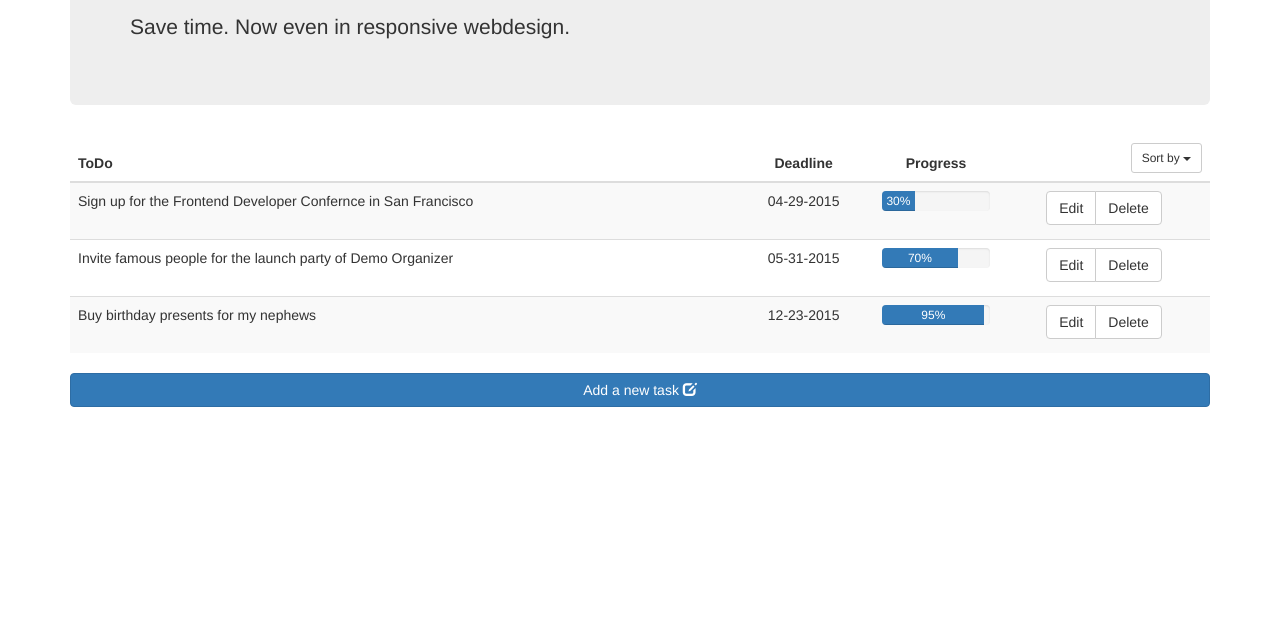
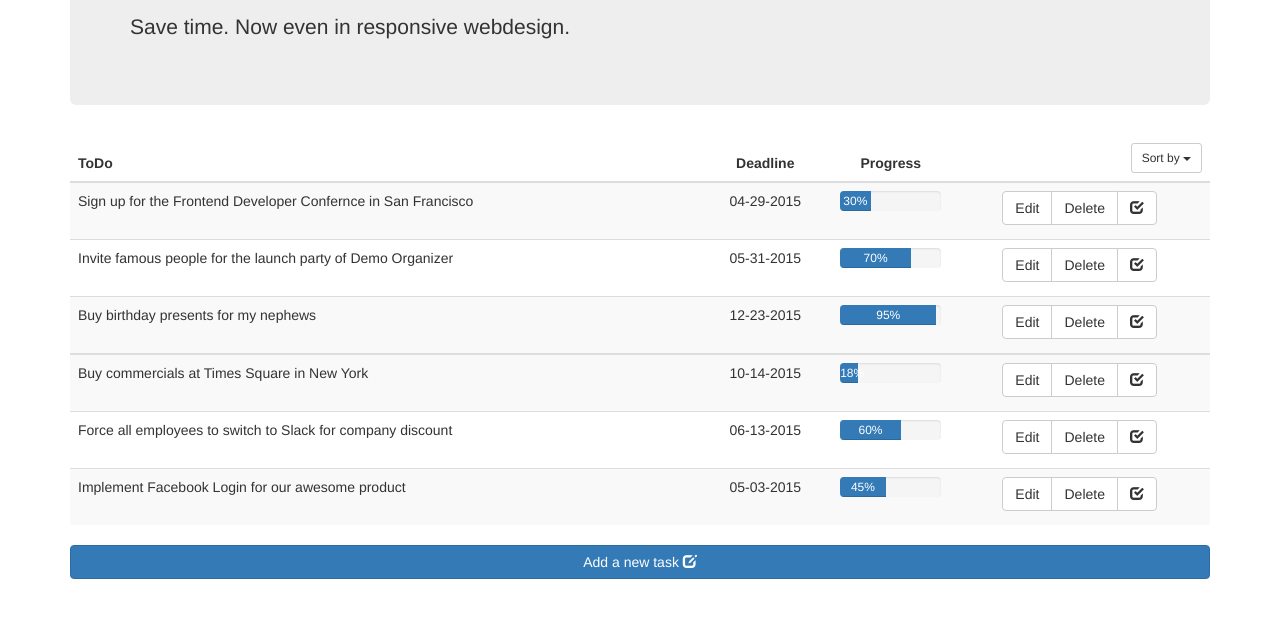
Before and after one commit to patreu22/ProgrammierpraktikumTest, a plain HTML site: page demoIndex.html in a window 1280 px wide. Shown: the part 180-798 px from the top of the page. Drawn offline with nearby package versions, Linux system fonts and the light colour scheme.

Commit message:
Tooltip, Checkbutton and more Data added

```diff
--- a/demoIndex.html
+++ b/demoIndex.html
@@ -9,6 +9,12 @@
 
     <!-- Bootstrap -->
     <link href="/bootstrap/css/bootstrap.min.css" rel="stylesheet">
+
+    <!-- jQuery (necessary for Bootstrap's JavaScript plugins) -->
+    <script src="https://ajax.googleapis.com/ajax/libs/jquery/1.11.2/jquery.min.js"></script>
+
+    <!-- Include all compiled plugins (below), or include individual files as needed -->
+    <script src="/bootstrap/js/bootstrap.min.js"></script>
 
 
   </head>
@@ -43,7 +49,6 @@
                       <li><a>Deadline: late to soon</a></li>
                       <li class="divider"></li>
                       <li><a>Progress: low to high</a></li>
-                      <li class="divider"></li>
                       <li><a>Progress: high to low</a></li>
                     </ul>
                 </div>
@@ -67,6 +72,7 @@
                 <div class="btn-group">
                   <button class="btn btn-default">Edit</button>
                   <button class="btn btn-default">Delete</button>
+                  <button class="btn btn-default" data-toggle="tooltip" title="Done?" data-placement="right"><span class="glyphicon glyphicon-check"></button>
                 </div>
               </td>
             </tr>
@@ -84,6 +90,7 @@
               <div class="btn-group">
                 <button class="btn btn-default">Edit</button>
                 <button class="btn btn-default">Delete</button>
+                <button class="btn btn-default" data-toggle="tooltip" title="Done?" data-placement="right"><span class="glyphicon glyphicon-check"></button>
               </div>
             </td>
             </tr>
@@ -101,9 +108,66 @@
                 <div class="btn-group">
                   <button class="btn btn-default">Edit</button>
                   <button class="btn btn-default">Delete</button>
+                  <button class="btn btn-default" data-toggle="tooltip" title="Done?" data-placement="right"><span class="glyphicon glyphicon-check"></button>
                 </div>
               </td>
             </tr>
+          <tbody>
+              <tr>
+              <td class="text-left">Buy commercials at Times Square in New York</td>
+              <td>10-14-2015</td>
+              <td>
+                <div class="progress">
+                  <div class="progress-bar" role="progressbar" aria-valuenow="18" aria-valuemin="0" aria-valuemax="100" style="width:18%">
+                    18%
+                  </div>
+                </div>
+              </td>
+              <td >
+                <div class="btn-group">
+                  <button class="btn btn-default">Edit</button>
+                  <button class="btn btn-default">Delete</button>
+                  <button class="btn btn-default" data-toggle="tooltip" title="Done?" data-placement="right"><span class="glyphicon glyphicon-check"></button>
+                </div>
+              </td>
+            </tr>
+            <tr>
+              <td class="text-left">Force all employees to switch to Slack for company discount</td>
+              <td>06-13-2015</td>
+              <td>
+                <div class="progress">
+                  <div class="progress-bar" role="progressbar" aria-valuenow="60" aria-valuemin="0" aria-valuemax="100" style="width:60%">
+                    60%
+                   </div>
+                </div>
+              </td>
+              <td>
+              <div class="btn-group">
+                <button class="btn btn-default">Edit</button>
+                <button class="btn btn-default">Delete</button>
+                <button class="btn btn-default" data-toggle="tooltip" title="Done?" data-placement="right"><span class="glyphicon glyphicon-check"></button>
+              </div>
+            </td>
+            </tr>
+            <tr>
+              <td class="text-left">Implement Facebook Login for our awesome product</td>
+              <td>05-03-2015</td>
+              <td>
+                <div class="progress">
+                  <div class="progress-bar" role="progressbar" aria-valuenow="45" aria-valuemin="0" aria-valuemax="100" style="width:45%">
+                    45%
+                  </div>
+                </div>
+              </td>
+              <td>
+                <div class="btn-group">
+                  <button class="btn btn-default">Edit</button>
+                  <button class="btn btn-default">Delete</button>
+                  <button class="btn btn-default" data-toggle="tooltip" title="Done?" data-placement="right"><span class="glyphicon glyphicon-check"></button>
+                </div>
+              </td>
+            </tr>
+
           </tbody>
         </table>
       </div>
@@ -141,9 +205,13 @@
      </div>
   </div>
 
-      <!-- jQuery (necessary for Bootstrap's JavaScript plugins) -->
-                <script src="https://ajax.googleapis.com/ajax/libs/jquery/1.11.2/jquery.min.js"></script>
-                <!-- Include all compiled plugins (below), or include individual files as needed -->
-                <script src="/bootstrap/js/bootstrap.min.js"></script>
+                          <!--Initialize Tooltips-->
+                      <script>
+                      $(document).ready(function(){
+                      $('[data-toggle="tooltip"]').tooltip();
+                      });
+                      </script>
+
+
   </body>
 </html>
```
